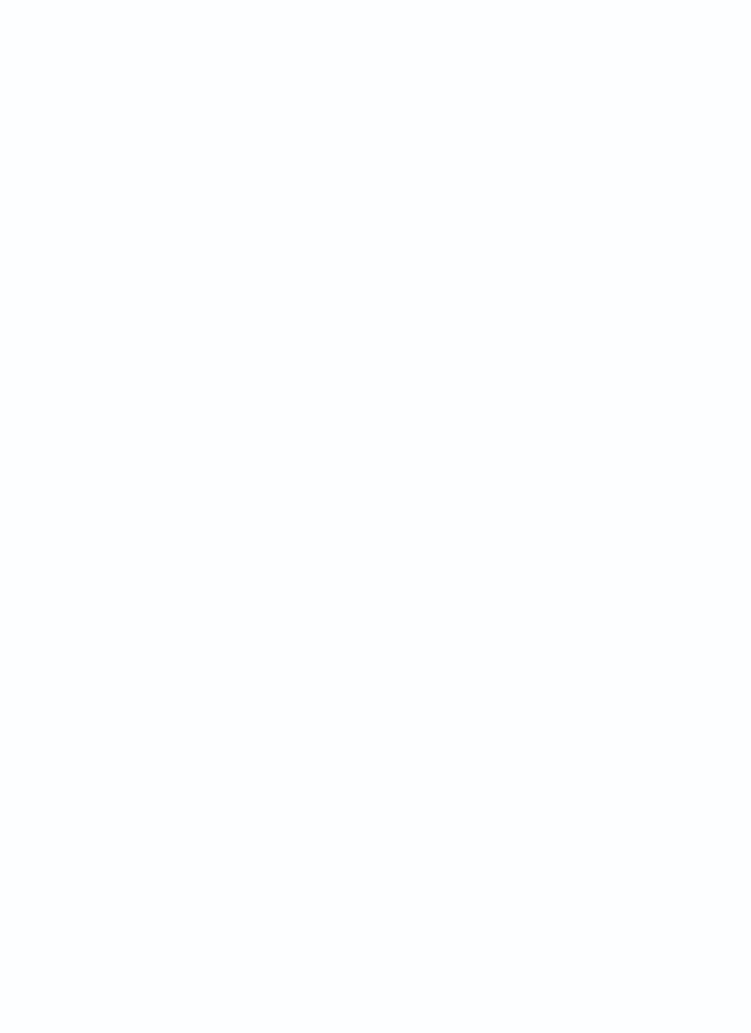
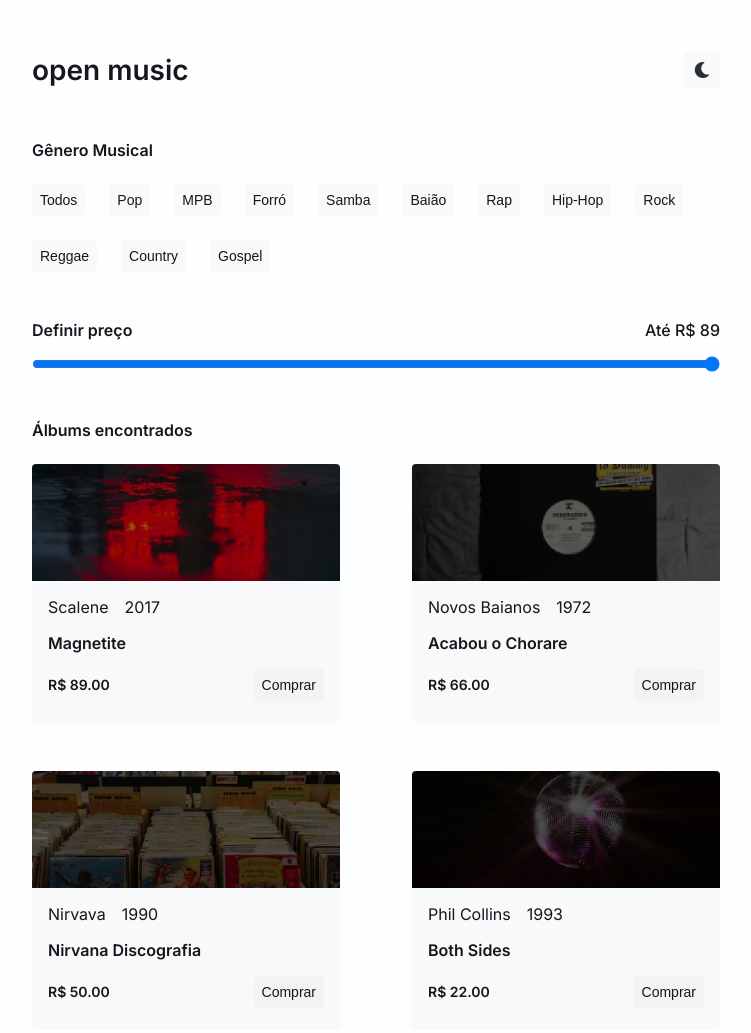
Before and after one commit to Kenzie-Academy-Brasil-Developers/open-music-base-pedrohfbarbosa, a plain HTML site: page pages/home/index.html in a window 1280 px wide. Shown: the whole page, without its empty margins (264-1015 px from the left). Before the commit the page ends 800 px from the top, so only its background shows below. Drawn offline with Linux system fonts and the light colour scheme.

Commit message:
open-music-1

```diff
--- a/pages/home/index.css
+++ b/pages/home/index.css
@@ -1 +1,51 @@
 /* Desenvolva sua estilização aqui ... */
+header {
+    height: 8.75rem;
+    display: flex;
+    align-items: center;
+    justify-content: space-between;
+}
+
+main {
+    display: flex;
+    flex-direction: column;
+    gap: 3rem;
+}
+
+.music-styles-wrapper {
+    display: flex;
+    flex-direction: column;
+    gap: 1.5rem;
+}
+
+.music-styles {
+    display: flex;
+    flex-wrap: wrap;
+    gap: 1.5rem;
+}
+
+.price-range-wrapper {
+    display: flex;
+    flex-direction: column;
+    gap: 1rem;
+}
+
+.range-wrapper-header {
+    display: flex;
+    align-items: center;
+    justify-content: space-between;
+}
+
+.albums-wrapper {
+    display: flex;
+    flex-direction: column;
+    gap: 1.5rem;
+}
+
+.list-albums {
+    display: flex;
+    flex-wrap: wrap;
+    justify-content: space-between;
+    gap: 3rem;
+    margin-bottom: 3rem;
+}
--- a/pages/home/index.html
+++ b/pages/home/index.html
@@ -4,14 +4,46 @@
     <meta charset="UTF-8" />
     <meta http-equiv="X-UA-Compatible" content="IE=edge" />
     <meta name="viewport" content="width=device-width, initial-scale=1.0" />
-    <link rel="stylesheet" href="/styles/globalStyles.css" />
-    <link rel="stylesheet" href="index.css" />
+    <link rel="stylesheet" href="../../styles/globalStyles.css" />
+    <link rel="stylesheet" href="../../styles/font.css">
+    <link rel="stylesheet" href="../../styles/button.css">
+    <link rel="stylesheet" href="../../styles/input.css">
+    <link rel="stylesheet" href="../../styles/card.css">
+    <link rel="stylesheet" href="./index.css" />
     <title>Open Music</title>
   </head>
   <body>
-    <main></main>
+    <header class="container">
+      <h1 class="title-logo">
+        open music
+      </h1>
+      <button id="btn-dark-mode">
+      </button>
+    </header>
+    <main class="container">
+      <section class="music-styles-wrapper">
+        <h2 class="title-2">
+          Gênero Musical
+        </h2>
+        <ul class="music-styles">
+        </ul>
+      </section>
+      <section class="price-range-wrapper">
+        <div class="range-wrapper-header">
+          <h2 class="title-2">Definir preço</h2>
+          <span id="max-range" class="font-2"></span>
+        </div>
+        <input id="price-range" type="range">
+      </section>
+      <section class="albums-wrapper">
+        <h2 class="title-2">Álbums encontrados</h2>
+        <ul class="list-albums">
+        </ul>
+      </section>
+    </main>
     <script src="../../scripts/theme.js"></script>
     <script src="./productsData.js"></script>
     <script src="./index.js"></script>
+    <script src="../../scripts/filter.js"></script>
   </body>
 </html>
--- a/pages/home/index.js
+++ b/pages/home/index.js
@@ -1 +1,103 @@
-/* Desenvolva sua lógica aqui ... */
+const musicStyles = document.querySelector(".music-styles")
+
+const albumsList = document.querySelector(".list-albums")
+
+let categoriesIndex = 0
+
+function createMusicStyle(style){
+    let li = document.createElement("li")
+    li.classList.add("music-style-li")
+
+    let btnStyle = document.createElement("button")
+    btnStyle.classList.add("font-1", "btn-music-style")
+
+    btnStyle.innerText = style
+
+    li.appendChild(btnStyle)
+
+    return li
+}
+
+function listStyles() {
+    musicStyles.innerHTML = ""
+
+    categories.forEach((element, i) => {
+        let itemToList = createMusicStyle(element)
+
+        itemToList.id = `style_${i}`
+
+        musicStyles.appendChild(itemToList)
+    })
+}
+
+listStyles()
+
+function maxPrice(arr) {
+    if (arr.length > 0){
+        let max = arr[0].price
+        arr.forEach((element)=>{
+            if(element.price > max){
+            max = element.price
+        }})
+        return max
+    }else{
+        return 0
+    }
+}
+
+let maxRange = document.getElementById("max-range")
+maxRange.innerHTML = `Até R$ ${maxPrice(products)}`
+
+let inputRange = document.getElementById("price-range")
+inputRange.max = maxPrice(products)
+inputRange.value = maxPrice(products)
+
+inputRange.addEventListener("mousemove", function() {
+    maxRange.innerHTML = `Até R$ ${inputRange.value}`
+
+    let filteredArr = filterAlbum(categoriesIndex)
+
+    let maxValueFilter = inputRange.value
+
+    if (filteredArr.length > 0) {
+        let newArrFilteredValue = filteredArr.filter((element) => element.price <= maxValueFilter)
+
+        if (newArrFilteredValue.length > 0){
+            listAlbums(newArrFilteredValue)
+        }else{
+            albumsList.innerHTML = `<p>Nenhum álbum com valor menor que R$ ${maxValueFilter} na categoria ${categories[categoriesIndex]} encontrado</p>`
+        }
+    }
+})
+
+function createCard(item){
+    let li = document.createElement("li")
+    li.classList.add("card")
+
+    li.innerHTML = `
+        <div class="card-img-wrapper">
+            <img src="${item.img}" alt="${item.title}">
+        </div>
+        <div class="card-body">
+            <div class="card-body-header">
+                <span>${item.band}</span>
+                <span>${item.year}</span>
+            </div>
+            <h3 class="title-2">${item.title}</h3>
+            <div class="card-body-footer">
+                <span class="font-4">R$ ${(item.price).toFixed(2)}</span>
+                <button class="font-1 btn-buy">Comprar</button>
+            </div>
+        </div>
+    `
+
+    return li
+}
+
+function listAlbums(arr){
+    albumsList.innerHTML = ""
+
+    arr.forEach((element) => albumsList.appendChild(createCard(element)))
+}
+
+listAlbums(products)
--- a/pages/home/productsData.js
+++ b/pages/home/productsData.js
@@ -19,7 +19,7 @@ const products = [
   },
   {
     title: "Nirvana Discografia",
-    category: 3,
+    category: 8,
     price: 50.0,
     img: "../../assets/img/3.jpg",
     band: "Nirvava",
@@ -28,7 +28,7 @@ const products = [
   },
   {
     title: "Both Sides",
-    category: 4,
+    category: 1,
     price: 22.0,
     img: "../../assets/img/4.jpg",
     band: "Phil Collins",
--- /dev/null
+++ b/scripts/filter.js
@@ -0,0 +1,34 @@
+function filterAlbum(categoryId) {
+    if (categoryId == 0){
+        return products
+    }
+    return products.filter((element) => (element.category == categoryId))
+}
+
+const allStyles = [...document.querySelectorAll(".music-style-li")]
+
+allStyles.forEach((element) => {
+
+    element.addEventListener("click", function(){
+        let categoryIdElement = Number(element.id.substring(6))
+
+        categoriesIndex = categoryIdElement
+
+        let newArr = filterAlbum(categoriesIndex)
+
+        if (newArr.length > 0){
+            inputRange.max = maxPrice(newArr)
+            inputRange.value = maxPrice(newArr)
+            maxRange.innerHTML = `Até R$ ${inputRange.value}`
+
+            listAlbums(newArr)
+        }else{
+            albumsList.innerHTML = `<p>Nenhum álbum da categoria ${categories[categoriesIndex]} encontrado</p>`
+
+            inputRange.max = maxPrice(newArr)
+            inputRange.value = maxPrice(newArr)
+
+            maxRange.innerHTML = `Até R$ ${inputRange.value}`
+        }
+    })
+})
--- a/scripts/theme.js
+++ b/scripts/theme.js
@@ -1 +1,24 @@
-/* Desenvolva sua lógica aqui ... */
+const html = document.querySelector("html")
+
+const checkDarkMode = localStorage.getItem("darkmode")
+
+if (checkDarkMode == "true"){
+    html.classList.add("dark-mode")
+}
+
+function darkMode (){
+    const btnDarkMode = document.getElementById("btn-dark-mode")
+
+    btnDarkMode.addEventListener("click", () => {
+        html.classList.toggle("dark-mode")
+
+        const darkModePref = localStorage.getItem("darkmode")
+        if (!darkModePref) {
+            localStorage.setItem("darkmode", true)
+        } else {
+            localStorage.removeItem("darkmode")
+        }
+    })
+}
+
+darkMode()
--- /dev/null
+++ b/styles/button.css
@@ -0,0 +1,46 @@
+button, input {
+    cursor: pointer;
+}
+
+#btn-dark-mode {
+    background-color: var(--color-grey-8);
+    background-image: var(--img-dark-mode);
+    background-repeat: no-repeat;
+    background-position: center;
+    width: 2.25rem;
+    height: 2.25rem;
+    border: none;
+    border-radius: var(--radius-1);
+}
+
+#btn-dark-mode:hover {
+    background-color: var(--color-grey-7);
+}
+
+.btn-music-style {
+    padding: 0 0.5rem 0 0.5rem;
+    height: 2rem;
+    background-color: var(--color-grey-8);
+    border: none;
+    border-radius: var(--radius-1);
+    color: var(--color-grey-0);
+}
+
+.btn-music-style:hover {
+    background-color: var(--color-grey-0);
+    color: var(--color-grey-9);
+}
+
+.btn-buy {
+    background-color: var(--color-grey-7);
+    border-radius: var(--radius-1);
+    height: 2rem;
+    padding: 0 0.5rem 0 0.5rem;
+    border: none;
+    color: var(--color-grey-0);
+}
+
+.btn-buy:hover {
+    background-color: var(--color-grey-5);
+    color: var(--color-grey-0);
+}
--- /dev/null
+++ b/styles/card.css
@@ -0,0 +1,40 @@
+.card {
+    max-width: 100%;
+    width: 19.25rem;
+    height: 16.2rem;
+    background-color: var(--color-grey-8);
+    border-radius: var(--radius-1);
+    display: flex;
+    flex-direction: column;
+    overflow: hidden;
+}
+
+.card-img-wrapper {
+    height: 45%;
+    width: 100%;
+    overflow: hidden;
+}
+
+.card-img-wrapper img{
+    height: 100%;
+    width: 100%;
+    object-fit: cover;
+}
+
+.card-body {
+    display: flex;
+    flex-direction: column;
+    gap: 1rem;
+    padding: 1rem;
+}
+
+.card-body-header {
+    display: flex;
+    gap: 1rem;
+}
+
+.card-body-footer {
+    display: flex;
+    align-items: center;
+    justify-content: space-between;
+}
--- /dev/null
+++ b/styles/font.css
@@ -0,0 +1,29 @@
+.title-logo {
+    font-weight: 600;
+    font-size: var(--font-1);
+}
+
+.title-2 {
+    font-weight: 600;
+    font-size: var(--font-2);
+}
+
+.font-1 {
+    font-weight: 500;
+    font-size: var(--font-3);
+}
+
+.font-2 {
+    font-weight: 500;
+    font-size: var(--font-2);
+}
+
+.font-3 {
+    font-weight: 500;
+    font-size: var(--font-4);
+}
+
+.font-4 {
+    font-weight: 600;
+    font-size: var(--font-3);
+}
--- a/styles/globalStyles.css
+++ b/styles/globalStyles.css
@@ -22,20 +22,61 @@
   --color-disable-fixed: #212529;
   --color-actived-fixed: #2b2f33;
   --color-white-fixed: #ffffff;
+  --font-color-fixed: black;
 
   --font-1: 1.75rem;
   --font-2: 1rem;
   --font-3: 0.875rem;
+  --font-4: 0.75rem;
 
   --radius-1: 0.25rem;
+  --radius-2: 0.5rem;
   --container: 45rem;
+
+  --img-dark-mode: url(../assets/img/moon.png);
 }
+
+.dark-mode:root {
+  --color-brand-1:#9747ff;
+  --color-grey-0: #fdfeff;
+  --color-grey-1: #f8f9fa;
+  --color-grey-2: #f1f3f5;
+  --color-grey-3: #dee2e6;
+  --color-grey-4: #ced4da;
+  --color-grey-5: #adb5bd;
+  --color-grey-6: #868e96;
+  --color-grey-7: #2b2f33;
+  --color-grey-8: #212529;
+  --color-grey-9: #15171a;
+
+  --color-disable-fixed: #212529;
+  --color-actived-fixed: #2b2f33;
+  --color-white-fixed: #ffffff;
+  --font-color-fixed: black;
+
+  --font-1: 1.75rem;
+  --font-2: 1rem;
+  --font-3: 0.875rem;
+  --font-4: 0.75rem;
+
+  --radius-1: 0.25rem;
+  --radius-2: 0.5rem;
+  --container: 45rem;
+
+  --img-dark-mode: url(../assets/img/sun.png);
+}
+
 
 body {
   font-family: "Inter", sans-serif;
   font-style: normal;
   -webkit-font-smoothing: antialiased;
   background-color: var(--color-grey-9);
+  color: var(--color-grey-0);
+}
+
+ul {
+  list-style: none;
 }
 
 .container {
```
Also changed, not shown: styles/input.css (added, +21 -0 lines), assets/img/moon.png (added), assets/img/sun.png (added).
